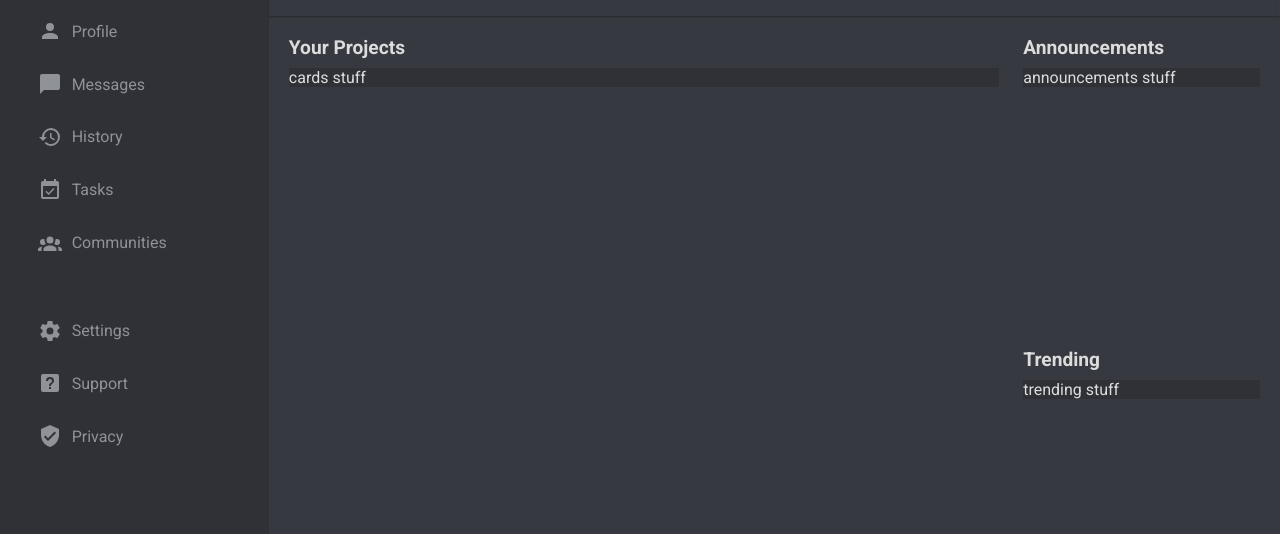
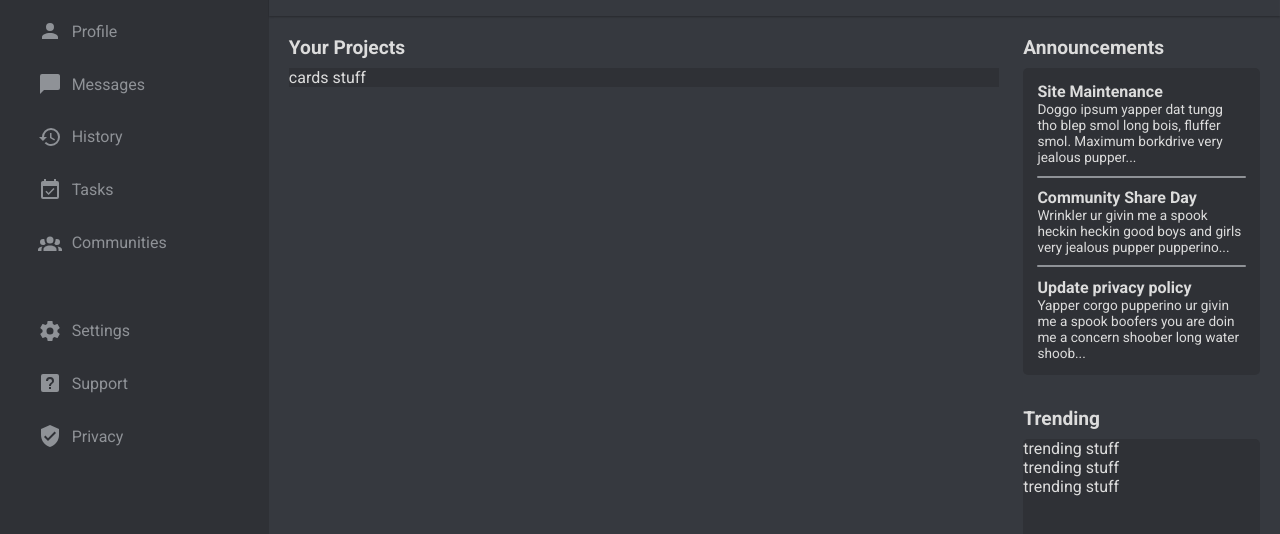
Before and after one commit to Bladesheng/admin-dashboard, a plain HTML site: page index.html in a window 1280 px wide. Shown: the part 152-686 px from the top of the page. Drawn offline with Linux system fonts and the light colour scheme.

Commit message:
Style announcements tab

```diff
--- a/css/style.scss
+++ b/css/style.scss
@@ -160,6 +160,11 @@ header {
   }
 }
 
+%announcement-trending-wrapper {
+  border-radius: 5px;
+  background-color: $background-secondary-color;
+}
+
 main {
   padding: 20px;
   display: grid;
@@ -170,7 +175,7 @@ main {
   color: $font-primary-color;
   background-color: $background-primary-color;
 
-  .sectionName {
+  h1 {
     font-weight: 700;
     font-size: 1.2rem;
   }
@@ -185,8 +190,23 @@ main {
   }
 
   .announcementsWrapper {
+    @extend %announcement-trending-wrapper;
+    padding: 6%;
+    display: flex;
+    flex-direction: column;
+    justify-content: space-between;
+
+    h3 {
+      font-size: 1rem;
+    }
     p {
-      background-color: $background-secondary-color;
+      font-size: 0.85rem;
+    }
+    .horizontalLine {
+      margin: 5% 0;
+
+      border-top: 2px solid $font-secondary-color;
+      border-radius: 2px;
     }
   }
 
@@ -196,8 +216,6 @@ main {
   .tredingWrapper {
     grid-area: 5 / 2 / 6 / 3;
 
-    p {
-      background-color: $background-secondary-color;
-    }
+    @extend %announcement-trending-wrapper;
   }
 }
--- a/index.html
+++ b/index.html
@@ -108,20 +108,36 @@
   </header>
 
   <main>
-    <p class="sectionName projectName">Your Projects</p>
+    <h1 class="projectName">Your Projects</h1>
     <div class="projectWrapper">
       <p>cards stuff</p>
 
     </div>
 
-    <p class="sectionName announcementsName">Announcements</p>
+    <h1 class="announcementsName">Announcements</h1>
     <div class="announcementsWrapper">
-      <p>announcements stuff</p>
+      <h3>Site Maintenance</h3>
+      <p class="announcementText">
+        Doggo ipsum yapper dat tungg tho blep smol long bois, fluffer smol. Maximum borkdrive very jealous pupper...
+      </p>
+      <div class="horizontalLine"></div>
 
+      <h3>Community Share Day</h3>
+      <p class="announcementText">
+        Wrinkler ur givin me a spook heckin heckin good boys and girls very jealous pupper pupperino...
+      </p>
+      <div class="horizontalLine"></div>
+
+      <h3>Update privacy policy</h3>
+      <p class="announcementText">
+        Yapper corgo pupperino ur givin me a spook boofers you are doin me a concern shoober long water shoob...
+      </p>
     </div>
 
-    <p class="sectionName trendingName">Trending</p>
+    <h1 class="trendingName">Trending</h1>
     <div class="tredingWrapper">
+      <p>trending stuff</p>
+      <p>trending stuff</p>
       <p>trending stuff</p>
 
     </div>
```
Also changed, not shown: css/style.css, 1 other file.
